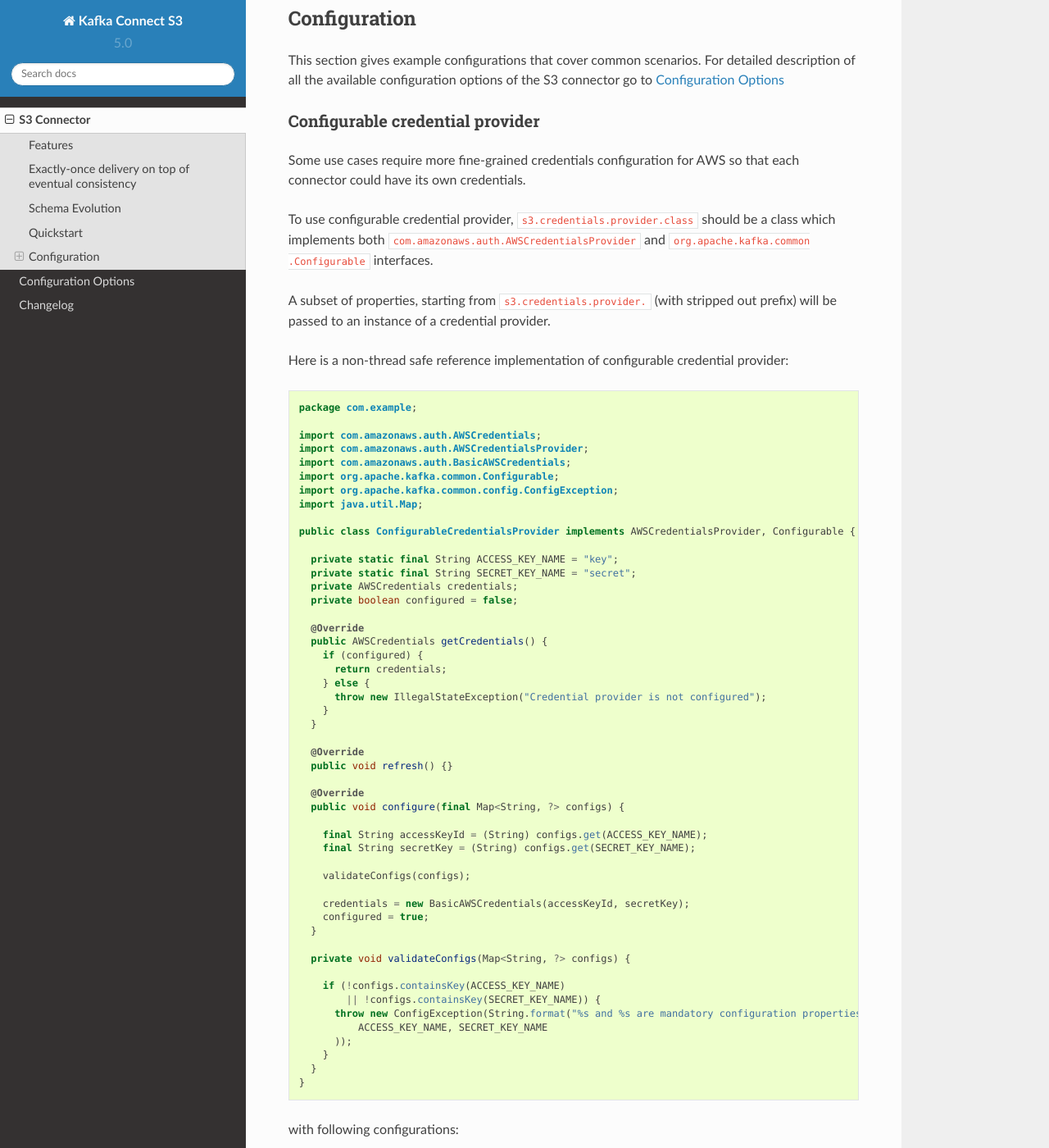
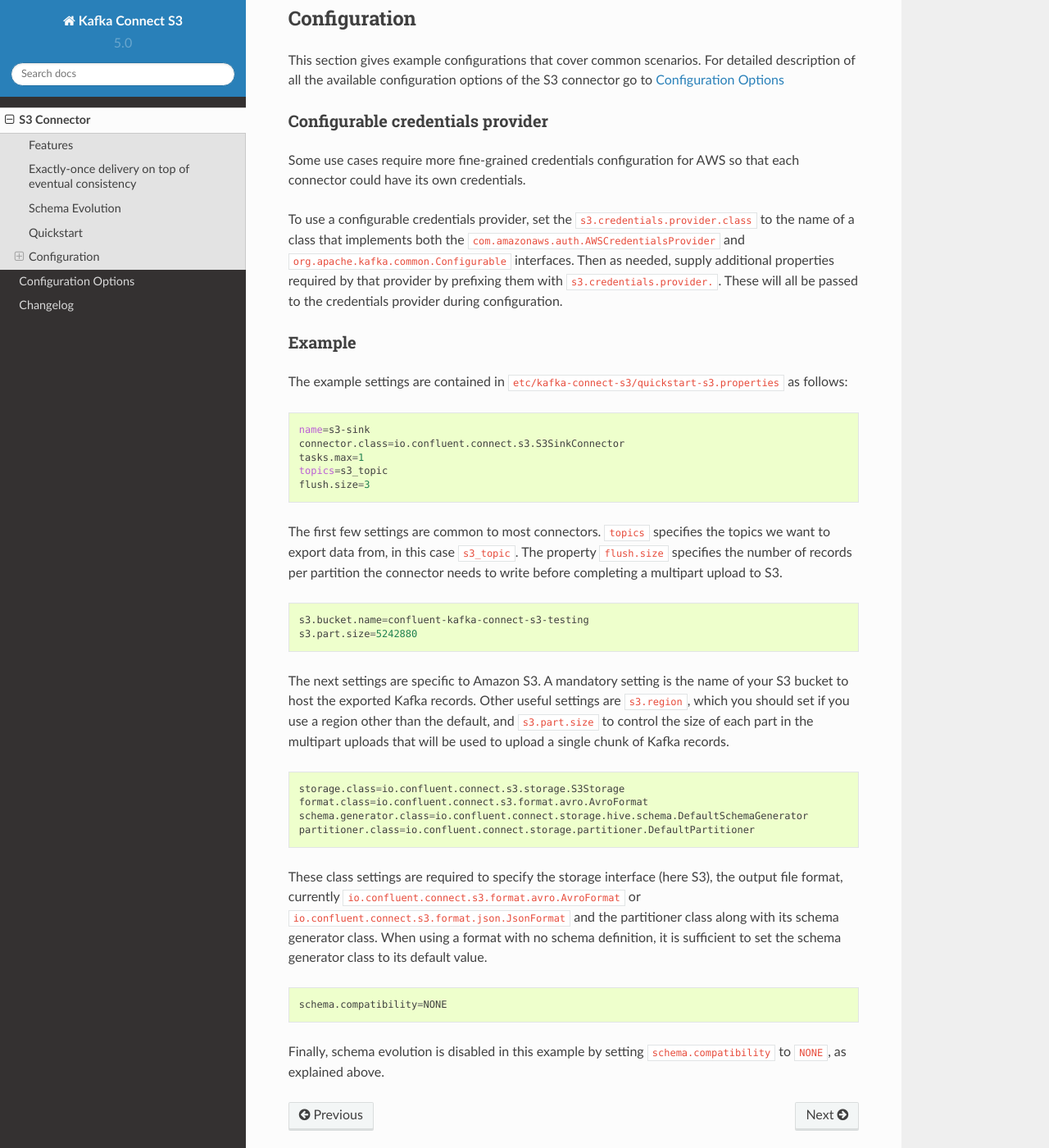
Before and after one commit to confluentinc/kafka-connect-storage-cloud, a Sphinx documentation site: the page built from kafka-connect-s3/docs/s3_connector.rst, in a window 1280 px wide and 1400 px high, scrolled down 5568 px. Shown: the whole window at 82% size. Built offline with Sphinx 7.4.7 and the Read the Docs theme 2.0.0, drawn with Linux system fonts in a browser that asks for light colours; some of the changed text lies outside the part shown.

Commit message:
CC-1497. Fixed code-review comments.

```diff
--- a/kafka-connect-s3/docs/s3_connector.rst
+++ b/kafka-connect-s3/docs/s3_connector.rst
@@ -122,8 +122,8 @@
 .. note:: You need to make sure the connector user has write access to the S3 bucket
    specified in ``s3.bucket.name`` and has deployed credentials
    `appropriately <http://docs.aws.amazon.com/sdk-for-java/v1/developer-guide/credentials.html>`_.
-   You can also pass additional properties to credential provider, please refer to the
-   `Configurable credential provider`_ section.
+   You can also pass additional properties to credentials provider, please refer to the
+   `Configurable credentials provider`_ section.
 
 To import a few records with a simple schema in Kafka, start the Avro console producer as follows:
 
@@ -253,82 +253,16 @@
 This section gives example configurations that cover common scenarios. For detailed description of all the
 available configuration options of the S3 connector go to :ref:`Configuration Options<s3_configuration_options>`
 
-Configurable credential provider
-~~~~~~~~~~~~~~~~~~~~~~~~~~~~~~~~
+Configurable credentials provider
+~~~~~~~~~~~~~~~~~~~~~~~~~~~~~~~~~
 Some use cases require more fine-grained credentials configuration for AWS so that each connector
 could have its own credentials.
 
-To use configurable credential provider, ``s3.credentials.provider.class`` should be a class which
-implements both ``com.amazonaws.auth.AWSCredentialsProvider`` and ``org.apache.kafka.common
-.Configurable`` interfaces.
-
-A subset of properties, starting from ``s3.credentials.provider.`` (with stripped out prefix)
-will be passed to an instance of a credential provider.
-
-Here is a non-thread safe reference implementation of configurable credential provider:
-
-.. sourcecode:: java
-
-    package com.example;
-
-    import com.amazonaws.auth.AWSCredentials;
-    import com.amazonaws.auth.AWSCredentialsProvider;
-    import com.amazonaws.auth.BasicAWSCredentials;
-    import org.apache.kafka.common.Configurable;
-    import org.apache.kafka.common.config.ConfigException;
-    import java.util.Map;
-
-    public class ConfigurableCredentialsProvider implements AWSCredentialsProvider, Configurable {
-
-      private static final String ACCESS_KEY_NAME = "key";
-      private static final String SECRET_KEY_NAME = "secret";
-      private AWSCredentials credentials;
-      private boolean configured = false;
-
-      @Override
-      public AWSCredentials getCredentials() {
-        if (configured) {
-          return credentials;
-        } else {
-          throw new IllegalStateException("Credential provider is not configured");
-        }
-      }
-
-      @Override
-      public void refresh() {}
-
-      @Override
-      public void configure(final Map<String, ?> configs) {
-
-        final String accessKeyId = (String) configs.get(ACCESS_KEY_NAME);
-        final String secretKey = (String) configs.get(SECRET_KEY_NAME);
-
-        validateConfigs(configs);
-
-        credentials = new BasicAWSCredentials(accessKeyId, secretKey);
-        configured = true;
-      }
-
-      private void validateConfigs(Map<String, ?> configs) {
-
-        if (!configs.containsKey(ACCESS_KEY_NAME)
-            || !configs.containsKey(SECRET_KEY_NAME)) {
-          throw new ConfigException(String.format("%s and %s are mandatory configuration properties",
-              ACCESS_KEY_NAME, SECRET_KEY_NAME
-          ));
-        }
-      }
-    }
-
-with following configurations:
-
-.. sourcecode:: bash
-
-
-  s3.credentials.provider.class=com.example.ConfigurableCredentialsProvider
-  s3.credentials.provider.key=YOUR_ACCESS_KEY_ID
-  s3.credentials.provider.secret=YOUR_SECRET_ACCESS_KEY
-
+To use a configurable credentials provider, set the ``s3.credentials.provider.class``
+to the name of a class that implements both the ``com.amazonaws.auth.AWSCredentialsProvider``
+and ``org.apache.kafka.common.Configurable`` interfaces.
+Then as needed, supply additional properties required by that provider by prefixing them
+with ``s3.credentials.provider.``. These will all be passed to the credentials provider during configuration.
 
 Example
 ~~~~~~~
```
Also changed, not shown: 1 other file.
